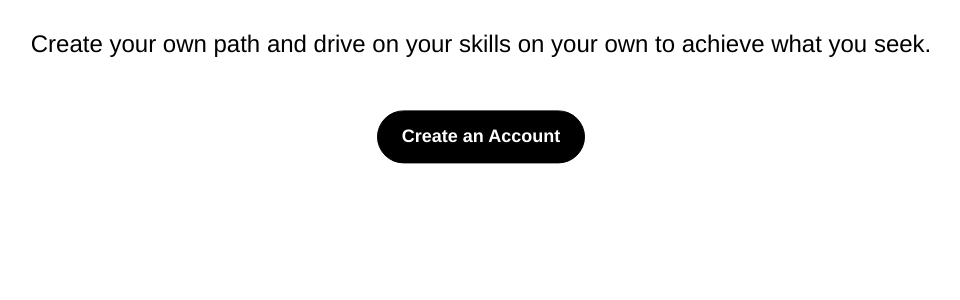
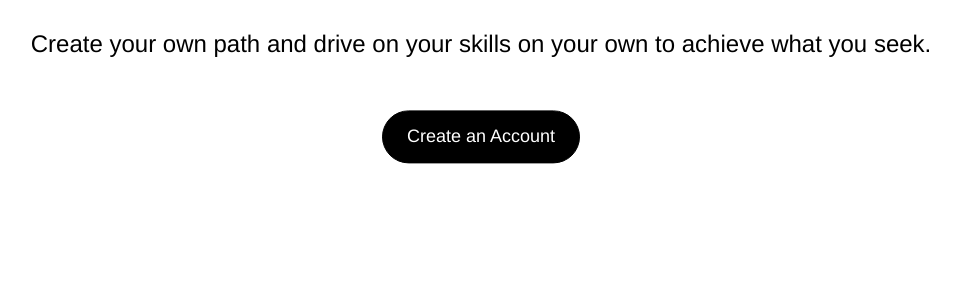
Before and after one commit to shinushaju/olearn, a Flask app: page / in a window 1280 px wide. Shown: the part 383-683 px from the top of the page, without its empty margins (159-1119 px from the left). Run offline with Flask 2, Linux system fonts and the light colour scheme.

Commit message:
updated home cta button style

```diff
--- a/templates/home.html
+++ b/templates/home.html
@@ -18,8 +18,8 @@
                     <p class="w3-xlarge w3-hide-small">Create your own path and drive on your skills on your own to achieve what you seek.</p>
                     <p class="w3-medium w3-hide-large w3-hide-medium">Create your own path and drive on your skills on your own to achieve what you seek.</p>
                     <div class="w3-padding" style="margin-top: 24px; margin-bottom: 24px;">
-                        <a href="{{ url_for('sign_up') }}" class="w3-mobile w3-section w3-button w3-large w3-padding-large w3-round-xxlarge w3-black w3-border w3-border-black w3-hover-black w3-hide-small"><b>Create an Account</b></a>
-                        <a href="{{ url_for('sign_up') }}" class="w3-mobile w3-section w3-button w3-large w3-padding w3-round-xxlarge w3-black w3-border w3-border-black w3-hover-black w3-hide-large w3-hide-medium"><b>Create an Account</b></a>
+                        <a href="{{ url_for('sign_up') }}" class="w3-mobile w3-section w3-button w3-large w3-padding-large w3-round-xxlarge w3-black w3-border w3-border-black w3-hover-black w3-hide-small">Create an Account</a>
+                        <a href="{{ url_for('sign_up') }}" class="w3-mobile w3-section w3-button w3-large w3-padding w3-round-xxlarge w3-black w3-border w3-border-black w3-hover-black w3-hide-large w3-hide-medium">Create an Account</a>
                     </div>
                 </div>
             </div>
```
